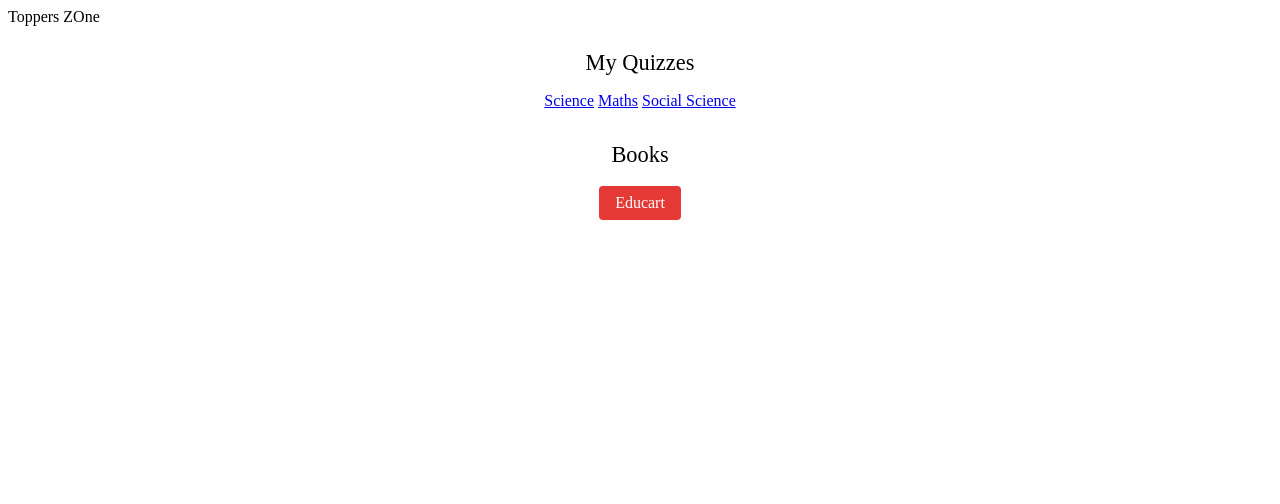
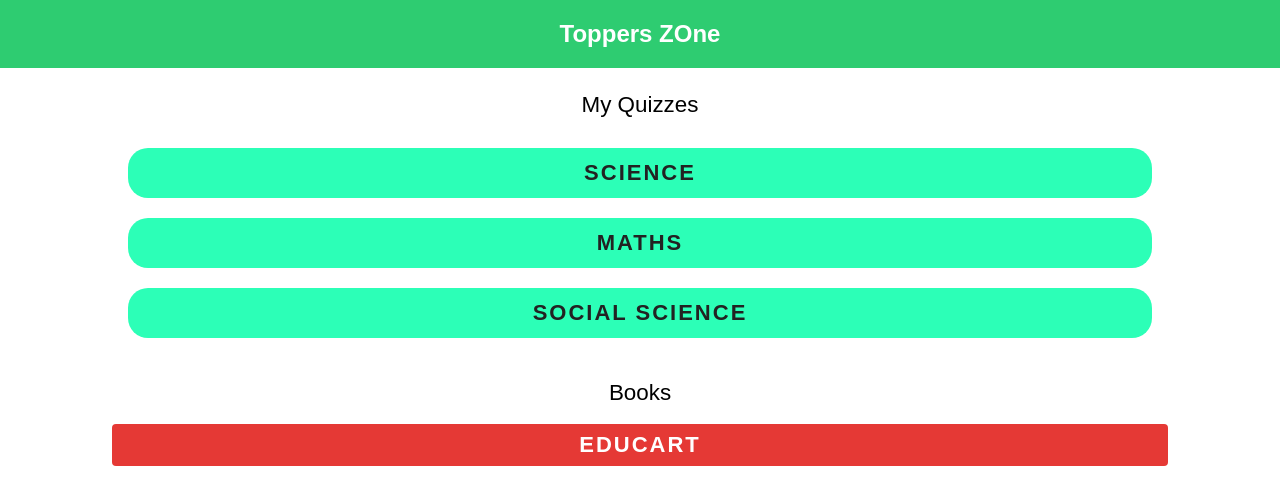
Before and after one commit to Bhavesh449/ToppersZone, a plain HTML site: page index.html in a window 1280 px wide. Drawn offline with Linux system fonts and the light colour scheme.

Commit message:
Add files via upload

```diff
--- /dev/null
+++ b/styles.css
@@ -0,0 +1,67 @@
+/* styles.css */
+body {
+  font-family: Arial, sans-serif;
+  background-color: #ffffff;
+  margin: 0;
+  padding: 0;
+}
+
+.header {
+  background-color: #2ecc71;
+  color: white;
+  text-align: center;
+  padding: 20px;
+  font-size: 24px;
+  font-weight: bold;
+}
+
+.menu {
+  display: flex;
+  flex-direction: column;
+  align-items: center;
+  margin-top: 20px;
+}
+
+.btn {
+  width: 80%;
+  background-color: #2cffb7;
+  border: none;
+  color: #222;
+  font-size: 22px;
+  font-weight: 600;
+  padding: 12px 0;
+  border-radius: 20px;
+  text-transform: uppercase;
+  letter-spacing: 2px;
+  cursor: pointer;
+  text-align: center;
+  margin: 10px 0;
+  text-decoration: none;
+  display: inline-block;
+}
+
+.btn:hover {
+  background-color: #22c994;
+  color: white;
+}
+
+.quiz-container {
+  padding: 20px;
+}
+
+.question {
+  margin-bottom: 15px;
+}
+
+button[type="submit"] {
+  background-color: #2ecc71;
+  color: white;
+  border: none;
+  padding: 10px 20px;
+  font-size: 16px;
+  cursor: pointer;
+}
+
+button[type="submit"]:hover {
+  background-color: #27ae60;
+}
```
Also changed, not shown: script.js (added, +13 -0 lines), index.html (line endings or trailing spaces).
